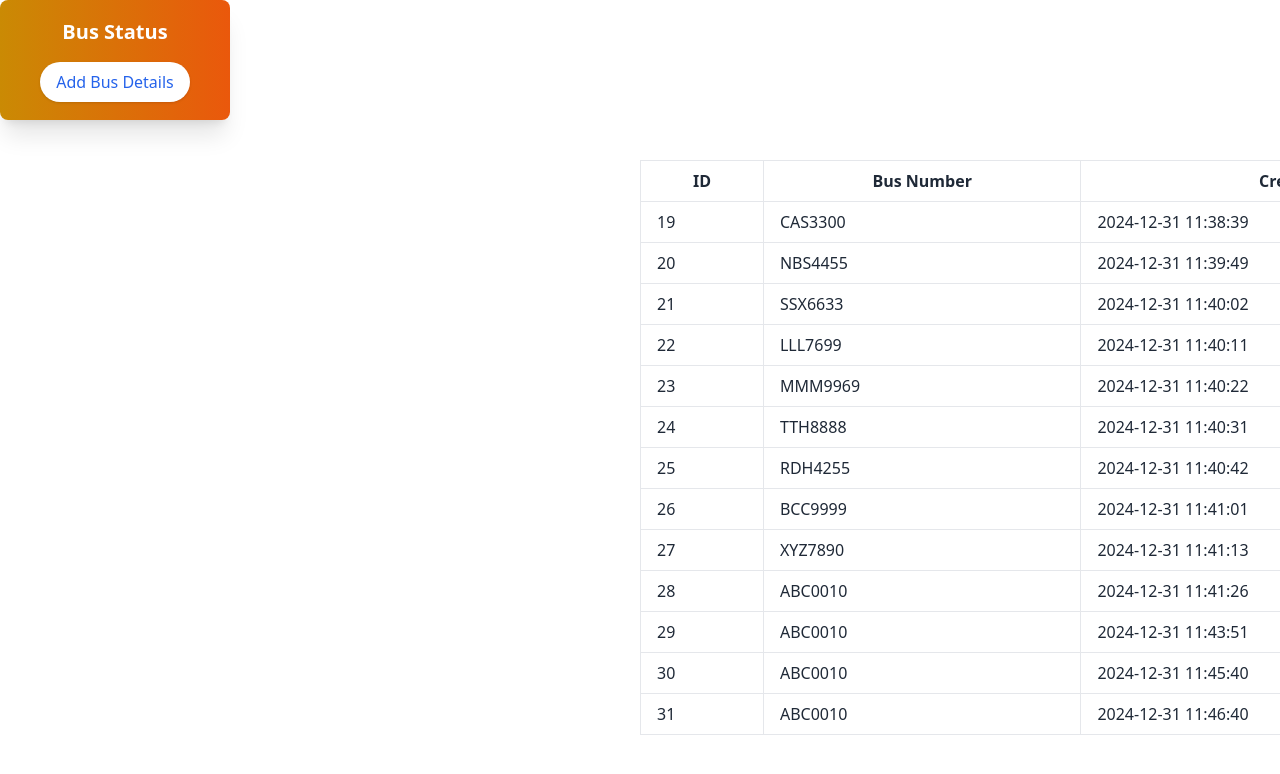
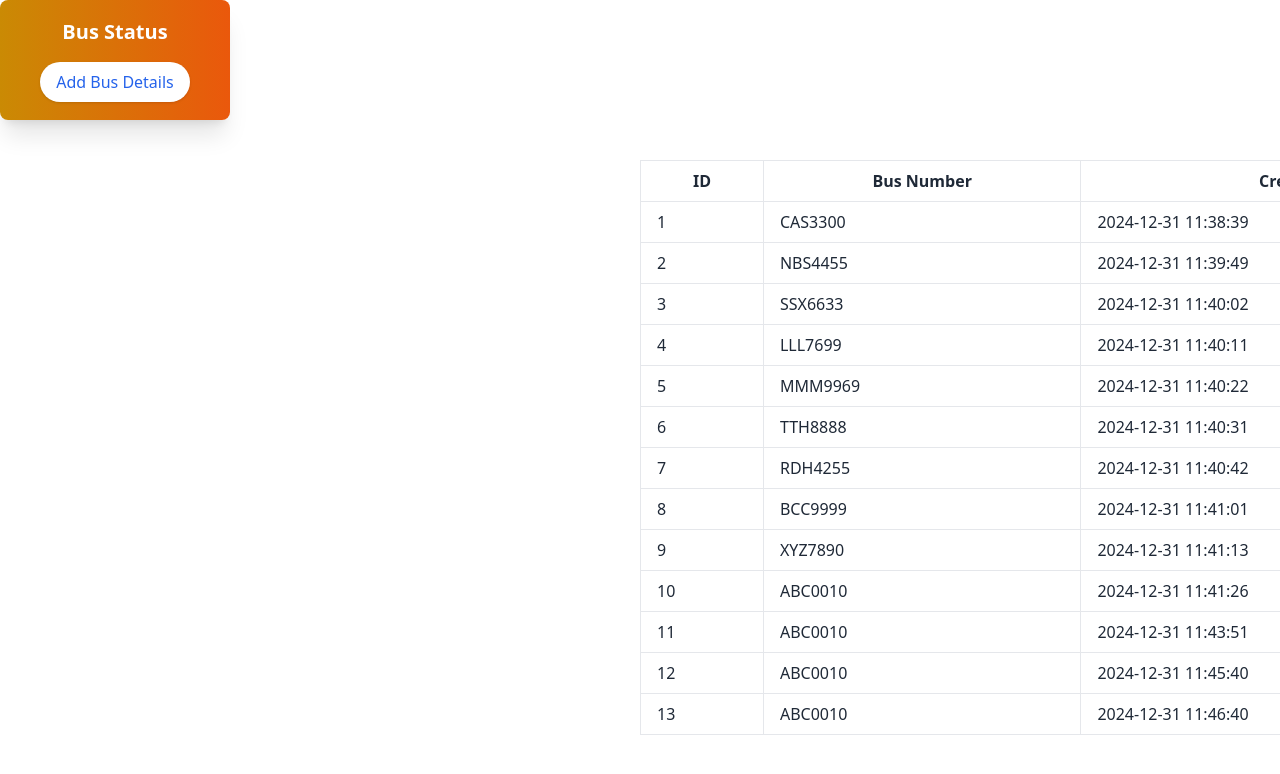
Before and after one commit to imamhossain-bd/SohozBusOnlineTicket, a PHP site: page /AdminPanle/pages/buses.php in a window 1280 px wide; the page is wider, and only the part inside the window is pictured. Shown: the top 774 px of that part. Run offline with PHP 8.4, Linux system fonts and the light colour scheme; data comes from the database, SQL or seed files in the repository; some libraries are stand-ins or nearby versions.

Commit message:
Buses Update

```diff
--- a/AdminPanle/pages/buses.php
+++ b/AdminPanle/pages/buses.php
@@ -132,8 +132,8 @@ ob_end_flush();
                         </tr>
                     </thead>
                     <tbody>
-                        <?php if ($result->num_rows > 0): ?>
-                            <?php while ($row = $result->fetch_assoc()): ?>
+                        <?php if ($result->num_rows > 0): $count = 1; ?>
+                            <?php while ($row = $result->fetch_assoc()):  $row['id']=$count++; ?>
                                 <tr>
                                     <td class="px-4 py-2 border"><?php echo $row['id']; ?></td>
                                     <td class="px-4 py-2 border"><?php echo $row['bus_no']; ?></td>
```
